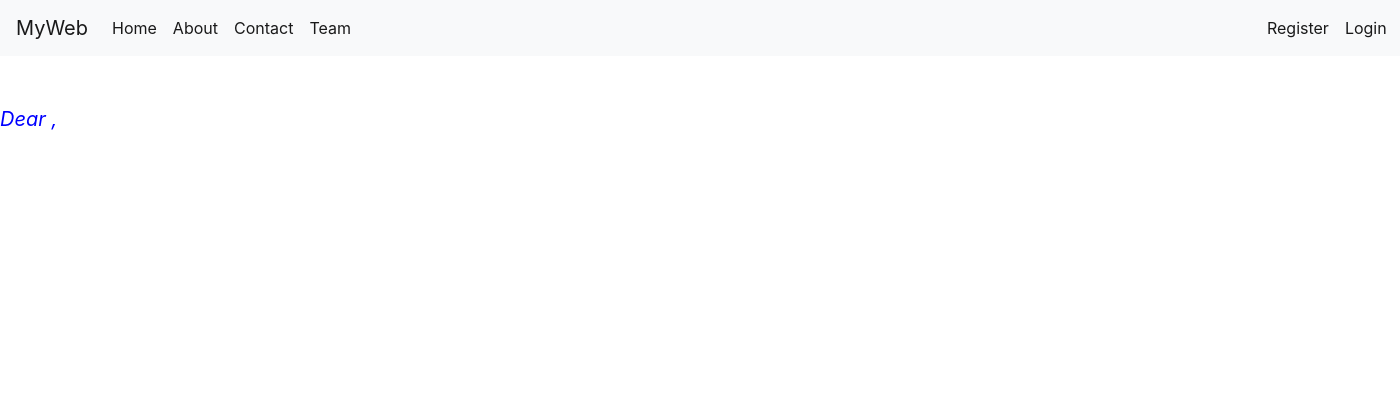
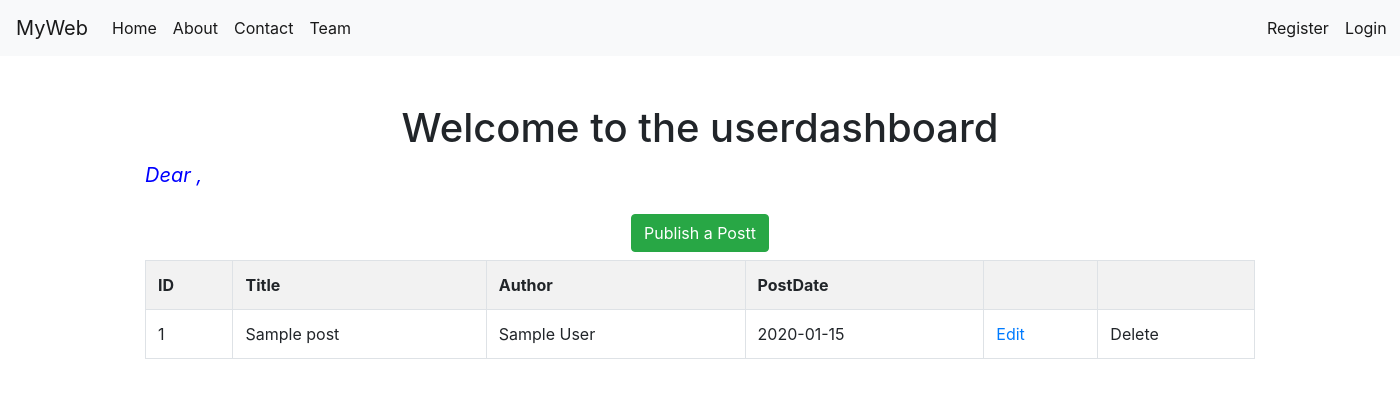
Before and after one commit to alisina79/FullStackWebwithPython, a Flask app: template templates/dashboard.html in a window 1400 px wide. Shown: the top 398 px of the page. Run offline with Flask 2, Linux system fonts and the light colour scheme; the template is opened without the code that fills it: most values are stand-ins (such as "Sample title", 1, 10 or a date in 2020); parts of the project's set-up code (start-up, migrations or seed data) failed here and were passed over; some libraries are stand-ins or nearby versions.

Commit message:
Add files via upload

```diff
--- a/templates/dashboard.html
+++ b/templates/dashboard.html
@@ -9,15 +9,51 @@
 
 
 </head>
-<body>
+<body >
 
+<div class="container">
+<center><h1>Welcome to the userdashboard</h1></center>
 
-<div>
+			<div>
 				<p style="font-size: 20px; color: blue; font-style: italic;">
 				Dear <b> {{session.username}} </b>,<br>
 
 			</div>
+			<center>
+<a class="nav-link" href="/addpost"><button class="btn btn-success">Publish a Postt</button></a>
+</center>
 
+			<table class="table table-striped table-bordered">
+					<tr>
+						<th>ID </th>
+						<th>Title </th>
+
+						<th>Author</th>
+						<th>PostDate</th>
+						<th></th>
+						<th></th>
+
+					</tr>
+
+					{% for post in posts %}
+
+					<tr>
+						<td>{{post.Id}}</td>
+						<td>{{post.title}}</a></td>
+
+						<td>{{post.author}}</td>
+						<td>{{post.postdate}}</td>
+						<td> <a href="edit_post">Edit</a></td>
+						<td>Delete</td>
+
+
+					</tr>
+
+{% endfor %}
+
+
+			</table>
+</div>
 
 </body>
 </html>
```
Also changed, not shown: templates/post.html (added, +24 -0 lines).
